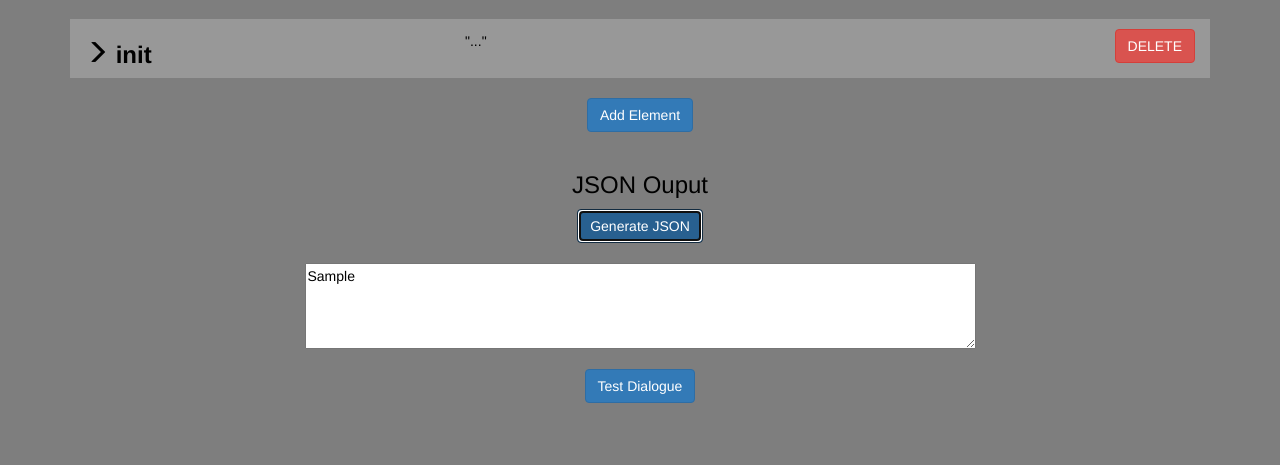
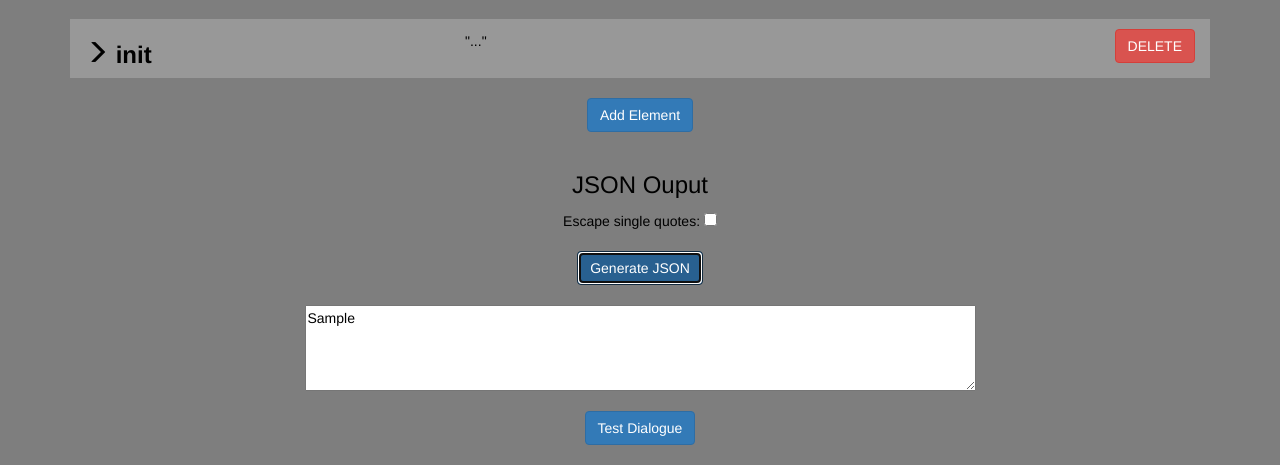
Before and after one commit to darinacosta/dialogueGenerator, a website: page index.html in a window 1280 px wide. Both pictures are taken after typing "Sample" into the empty fields and a click on the button "Generate JSON". Shown: the part 378-843 px from the top of the page. Before the commit the page ends 801 px from the top, so only its background shows below. Drawn offline with nearby package versions, Linux system fonts and the light colour scheme.

Commit message:
add escape single quotes option

```diff
--- a/app.js
+++ b/app.js
@@ -21,7 +21,7 @@ var app = angular.module("app", [])
 
 function appCtrl($scope, $http, config) {
 
-  $scope.config = config;
+  $scope.escapeQuotes = 'false';
 
   $scope.selectedTab = '';
 
@@ -53,7 +53,13 @@ function appCtrl($scope, $http, config) {
   $scope.dialogueJSON = {};
   $scope.dialogueJSONString = '';
   $scope.generateDialogueJSONString = function(){
-    $scope.dialogueJSONString = angular.toJson($scope.dialogueJSON);
+    var jsonString = JSON.stringify($scope.dialogueJSON);
+    var jsonReplace = jsonString.replace(/\'/g,"\\'");
+    if ($scope.escapeQuotes){
+      $scope.dialogueJSONString = jsonReplace;
+    } else {
+      $scope.dialogueJSONString = jsonString;
+    }
     console.log($scope.dialogueJSONString);
   };
   $scope.dialogueJSON.name = "Dialogue Title";
--- a/index.html
+++ b/index.html
@@ -159,6 +159,7 @@
         <!--JSON OUTPUT AND TESTING-->
         <div class="col-md-12" style="text-align:center;">
           <h3>JSON Ouput</h3>
+          Escape single quotes: <input type="checkbox" ng-model="escapeQuotes" [ng-true-value=true] [ng-false-value=false]><br><br>
           <button class="btn btn-primary" ng-click="generateDialogueJSONString()">
             Generate JSON
           </button>
```
